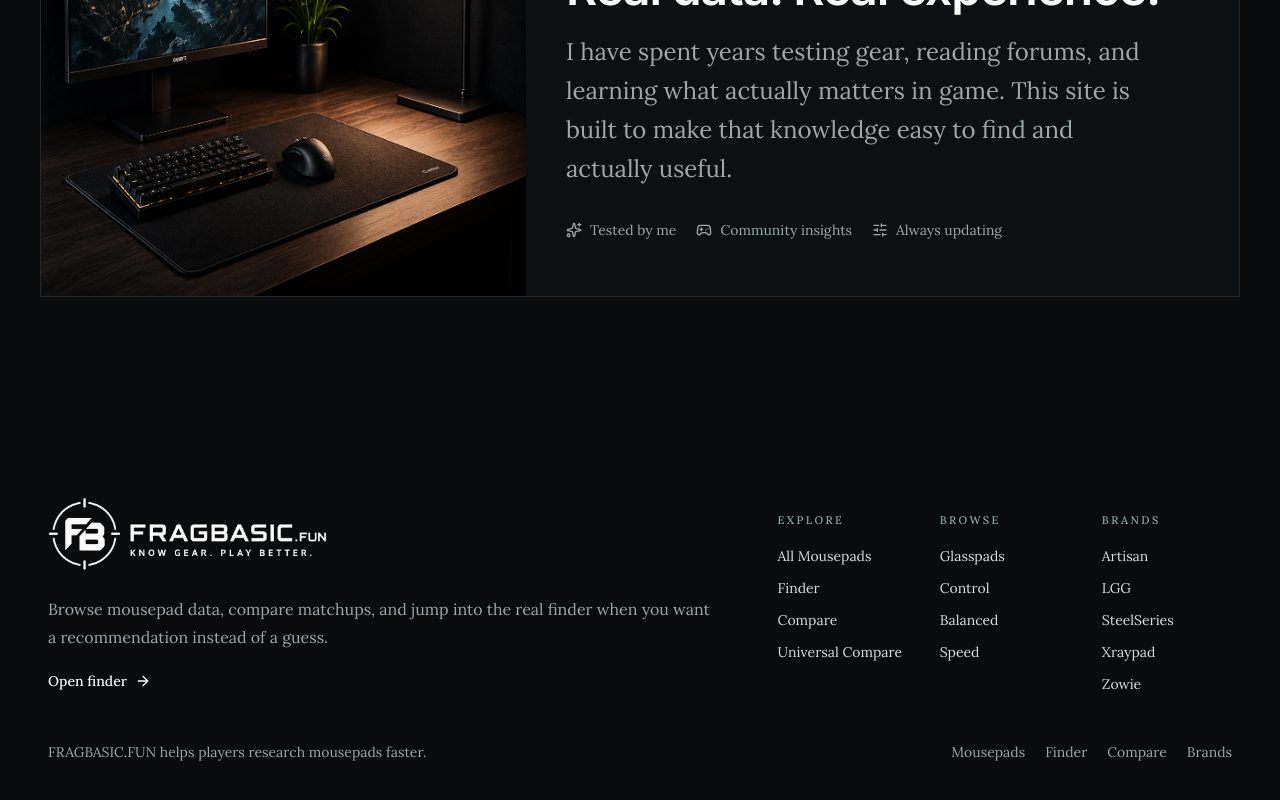
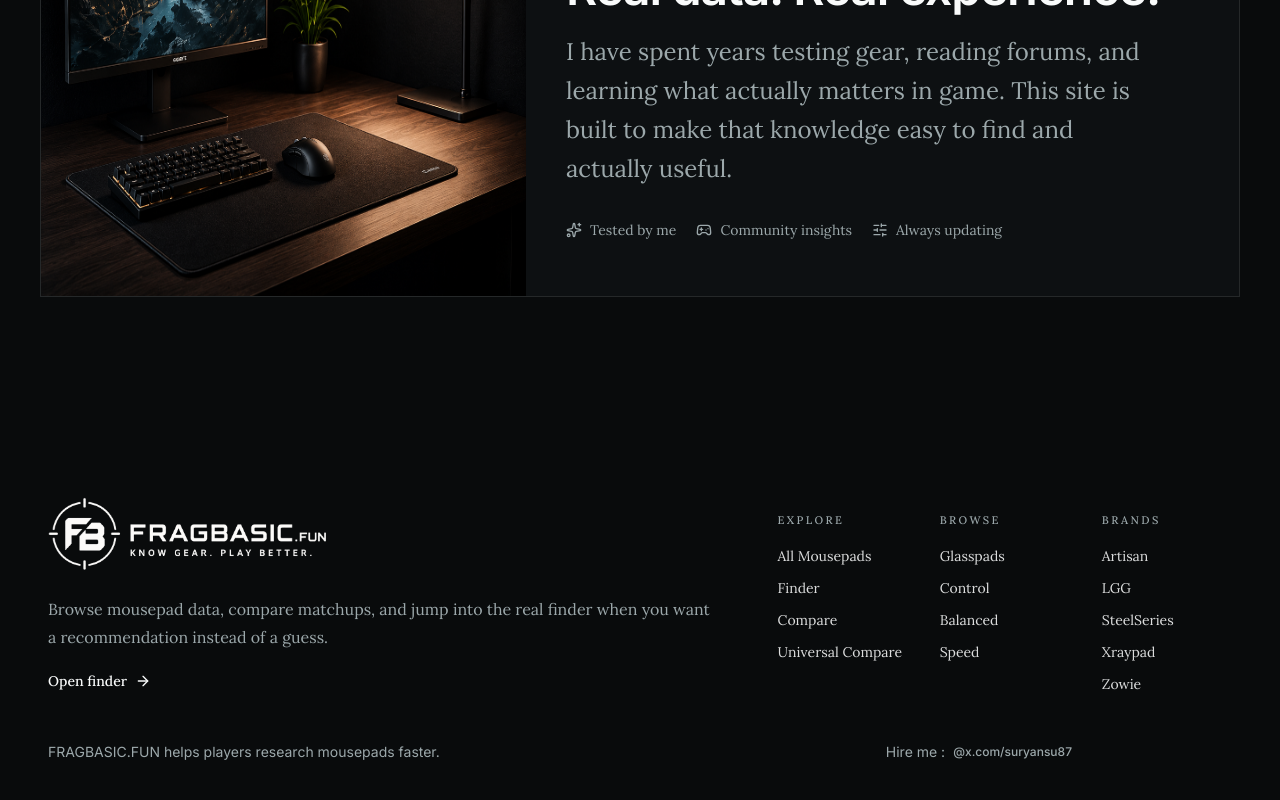
Before and after one commit to Hyperion147/fragbasic, a Next.js app: page / in a window 1280 px wide. Shown: the part 3040-3840 px from the top of the page. Built offline with nearby package versions, Linux system fonts and the light colour scheme.

Commit message:
added x link to footer

```diff
--- a/src/components/site-footer.tsx
+++ b/src/components/site-footer.tsx
@@ -7,6 +7,7 @@ import { motion, useReducedMotion } from "motion/react";
 import type { ReactNode } from "react";
 
 import { brandConfig } from "@/lib/brands";
+import RectTipComp from "./ui/rect-tip";
 
 const primaryLinks = [
     { label: "All Mousepads", href: "/mousepads" },
@@ -48,8 +49,9 @@ export function SiteFooter() {
 
                             <div className="max-w-2xl space-y-4">
                                 <p className="text-sm leading-7 text-muted-foreground sm:text-base">
-                  Browse mousepad data, compare matchups, and jump into the real
-                  finder when you want a recommendation instead of a guess.
+                                    Browse mousepad data, compare matchups, and
+                                    jump into the real finder when you want a
+                                    recommendation instead of a guess.
                                 </p>
 
                                 <Link
@@ -65,29 +67,40 @@ export function SiteFooter() {
 
                     <FooterReveal delay={0.16} reduceMotion={reduceMotion}>
                         <div className="grid gap-8 sm:grid-cols-3">
-              <FooterLinkGroup title="Explore" links={primaryLinks} />
-              <FooterLinkGroup title="Browse" links={browseLinks} />
-              <FooterLinkGroup title="Brands" links={brandLinks} />
+                            <FooterLinkGroup
+                                title="Explore"
+                                links={primaryLinks}
+                            />
+                            <FooterLinkGroup
+                                title="Browse"
+                                links={browseLinks}
+                            />
+                            <FooterLinkGroup
+                                title="Brands"
+                                links={brandLinks}
+                            />
                         </div>
                     </FooterReveal>
                 </div>
 
                 <FooterReveal delay={0.22} reduceMotion={reduceMotion}>
-          <div className="mt-12 flex flex-col gap-3 text-sm text-muted-foreground md:flex-row md:items-center md:justify-between">
-            <p>FRAGBASIC.FUN helps players research mousepads faster.</p>
-            <div className="flex flex-wrap items-center gap-x-5 gap-y-2">
-              <Link href="/mousepads" className="transition-opacity hover:opacity-70">
-                Mousepads
+                    <div className="mt-12 mr-12 lg:mr-40 flex flex-col gap-3 text-sm text-muted-foreground md:flex-row md:items-center md:justify-between font-heading">
+                        <p>
+                            FRAGBASIC.FUN helps players research mousepads
+                            faster.
+                        </p>
+                        <div className="flex flex-wrap items-center gap-2">
+                            <Link href="https://cal.com/suryansu/15min">
+                                Hire me :
                             </Link>
-              <Link href="/mousepads/finder" className="transition-opacity hover:opacity-70">
-                Finder
-              </Link>
-              <Link href="/mousepads/compare" className="transition-opacity hover:opacity-70">
-                Compare
-              </Link>
-              <Link href="/mousepads/brands" className="transition-opacity hover:opacity-70">
-                Brands
-              </Link>
+                            <RectTipComp
+                                heading="@x.com/suryansu87"
+                                description="Drop a follow!"
+                                photo="/profile.jpg"
+                                width="w-48"
+                                link="https://x.com/suryansu87"
+                                className="text-xs font-medium bg-background"
+                            />
                         </div>
                     </div>
                 </FooterReveal>
--- /dev/null
+++ b/src/components/ui/rect-tip.tsx
@@ -0,0 +1,80 @@
+"use client"
+
+import { useState } from 'react';
+import { motion, AnimatePresence } from 'framer-motion';
+
+interface RectTipProps {
+  heading: string;
+  description?: string;
+  photo: string;
+  link: string;
+  width?: string; // e.g., "w-48"
+  height?: string; // e.g., "h-20"
+  className?: string;
+}
+
+const RectTipComp = ({
+  heading,
+  description,
+  photo,
+  link,
+  width = "w-42",
+  height = "h-16",
+  className = ""
+}: RectTipProps) => {
+  const [isHovered, setIsHovered] = useState(false);
+
+  return (
+    <div
+      className={`relative inline-block ${className}`}
+      onMouseEnter={() => setIsHovered(true)}
+      onMouseLeave={() => setIsHovered(false)}
+    >
+      <AnimatePresence>
+        {isHovered && (
+          <motion.a
+            href={link}
+            target="_blank"
+            rel="noopener noreferrer"
+            className={`absolute -top-18 left-1/2 z-40 flex -translate-x-1/2 gap-2 rounded-md border border-gray-300 bg-background p-2 text-xs backdrop-blur-2xl ${width} ${height}`}
+            initial={{ opacity: 0, y: 10 }}
+            animate={{
+              opacity: 1,
+              y: 0,
+              scale: 1,
+              transition: {
+                type: "spring",
+                stiffness: 300,
+                damping: 20,
+              },
+            }}
+            exit={{ opacity: 0, y: 10 }}
+          >
+            <img
+              src={photo}
+              alt={heading}
+              className="aspect-square h-full shrink-0 rounded-md object-cover"
+            />
+            <div className="flex flex-col justify-center overflow-hidden">
+              <p className="font-bold truncate">{heading}</p>
+              <p className="line-clamp-2 leading-tight">
+                {description}
+              </p>
+            </div>
+          </motion.a>
+        )}
+      </AnimatePresence>
+
+      <a
+        href={link}
+        target="_blank"
+        rel="noopener noreferrer"
+        className="transition-opacity hover:opacity-70"
+      >
+        {heading}
+      </a>
+    </div>
+  );
+};
+
+export default RectTipComp;
```
Also changed, not shown: public/profile.jpg (added). Lines whose indentation alone changed are shown as unchanged.
